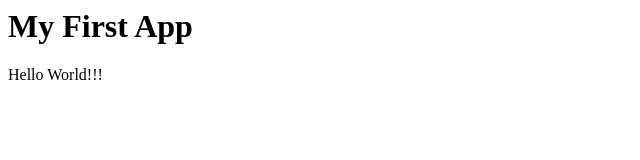
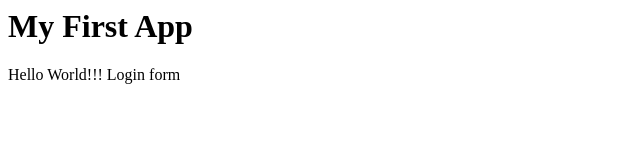
Before and after one commit to ishkarthik/myappsample, a plain HTML site: page index.html in a window 1280 px wide. Shown: the full height of the page, 0-640 px from the left. Drawn offline with Linux system fonts and the light colour scheme.

Commit message:
mybranch changes first ver

```diff
--- a/index.html
+++ b/index.html
@@ -5,5 +5,6 @@
     <h1> My First App </h1>
     <body>
         Hello World!!!
+        Login form
     </body>
 </html>
```
Also changed, not shown: login.html (added, +1 -0 lines).
